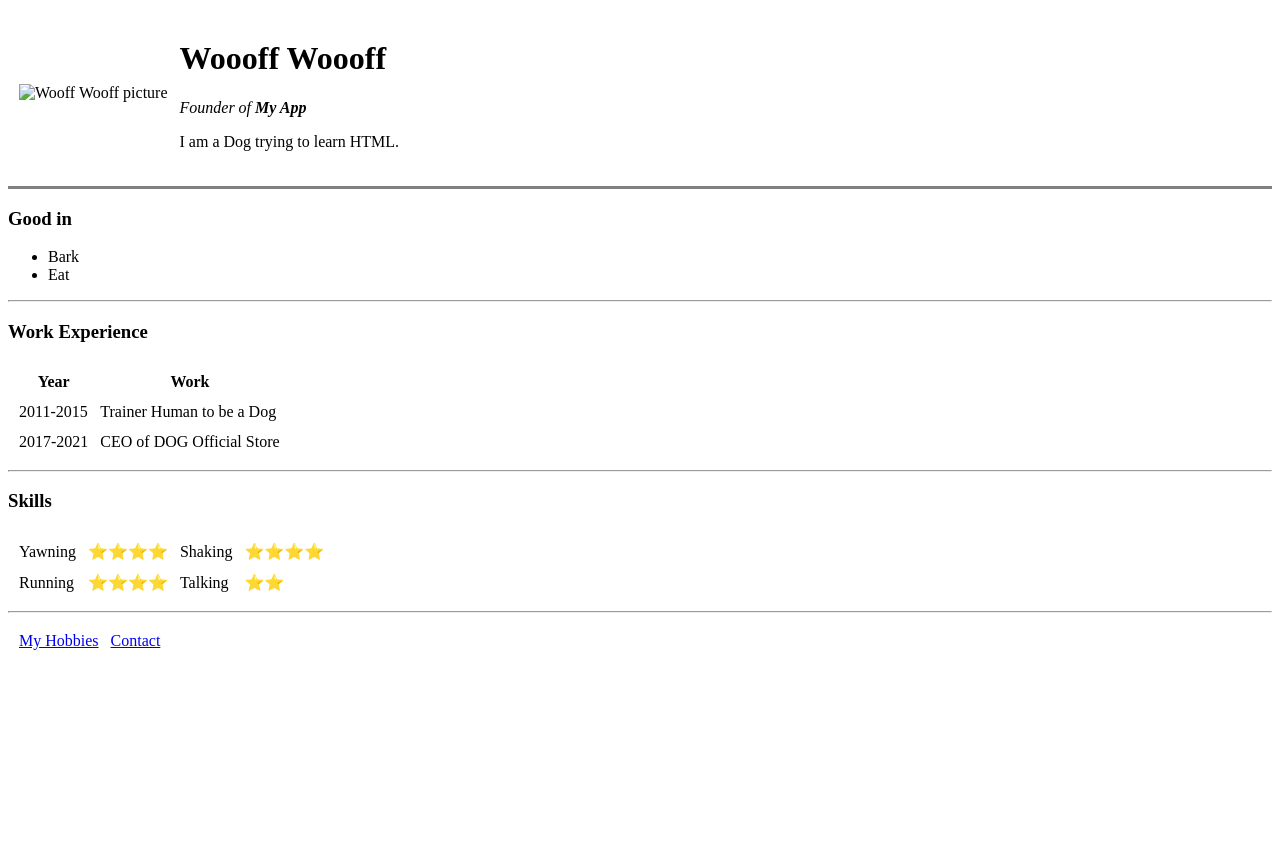
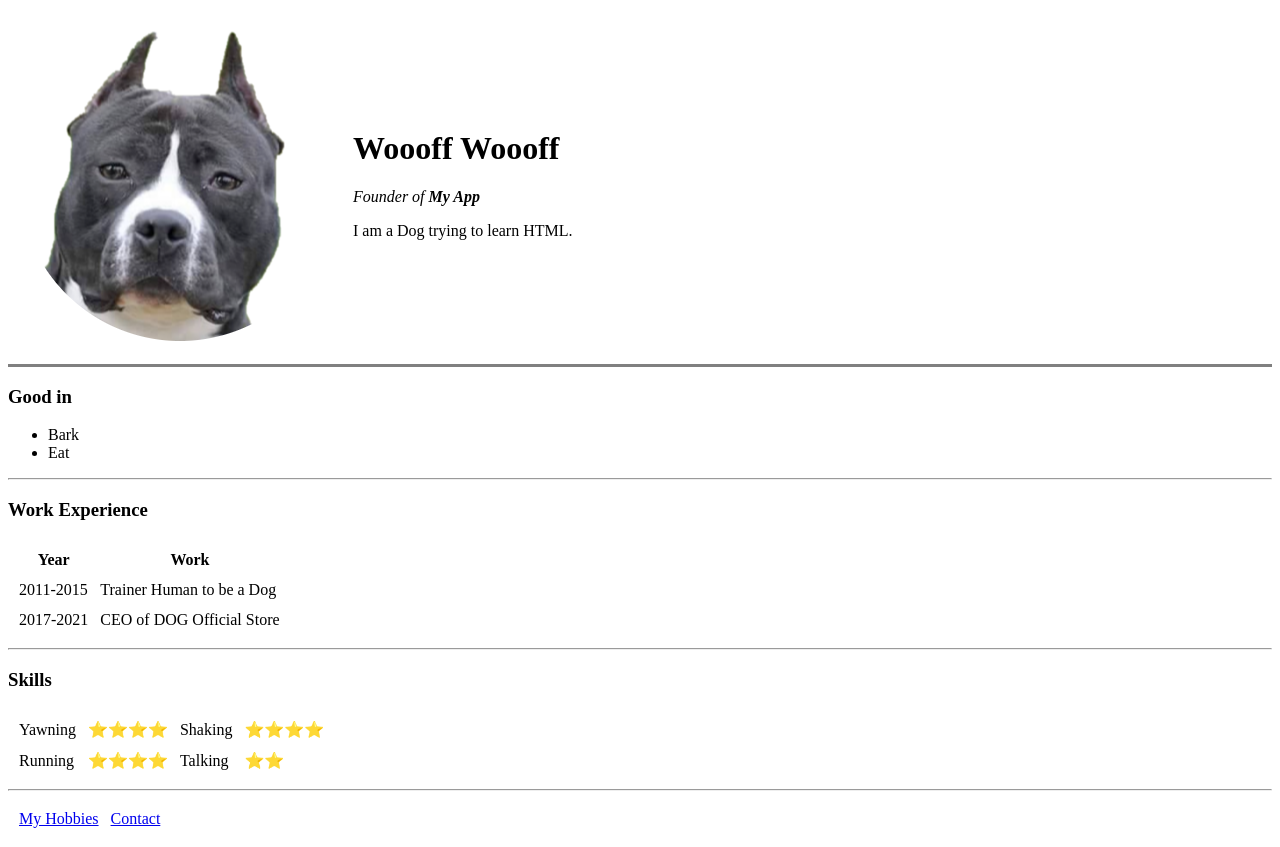
Before and after one commit to Khim21/dogcv, a plain HTML site: page index.html in a window 1280 px wide. Before the commit the page ends 800 px from the top, so only its background shows below. Drawn offline with Linux system fonts and the light colour scheme; the site is published under a folder, as on GitHub Pages, so addresses that start at the root find nothing.

Commit message:
Update index.html

```diff
--- a/index.html
+++ b/index.html
@@ -7,7 +7,7 @@
     <body>
         <table cellspacing="10">
             <tr>
-                <td><img src="/images/pitbull.png" alt="Wooff Wooff picture"></td>
+                <td><img src="images/pitbull.png" alt="Wooff Wooff picture"></td>
                 <td><h1>Woooff Woooff</h1>
                 <p><em>Founder of <strong>My App</strong></em></p>
                 <p>I am a Dog trying to learn HTML.</p></td>
```
